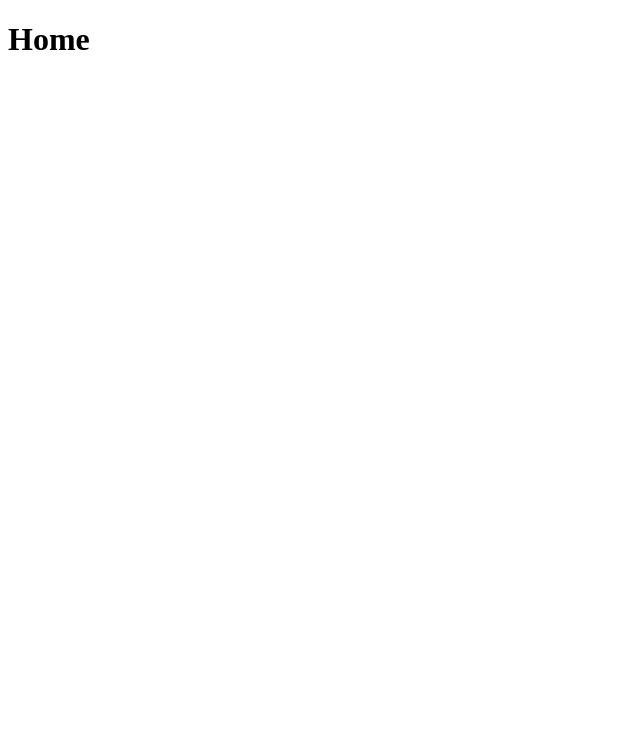
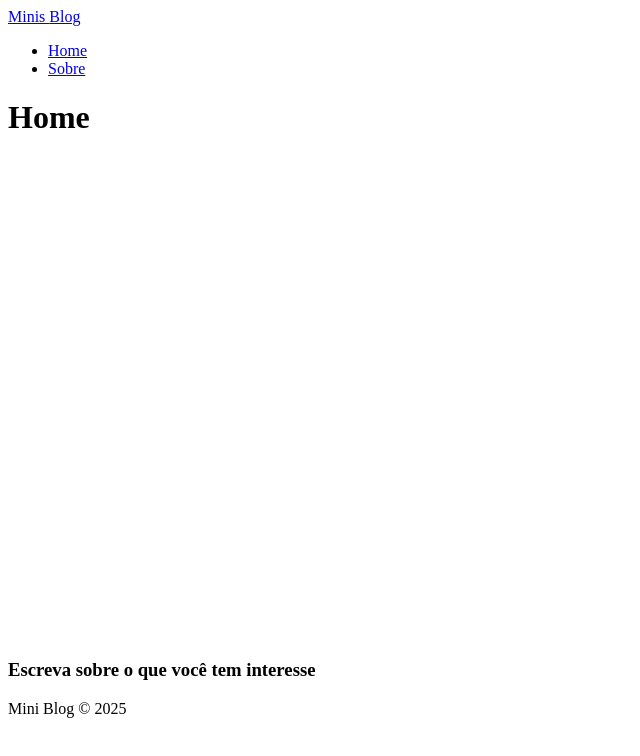
Before and after one commit to Gabriel-otirB/mini-blog, a React (Vite) app: page / in a window 1280 px wide. Shown: the top 756 px of the page, without its empty margins (0-640 px from the left). Built offline with nearby package versions, Linux system fonts and the light colour scheme.

Commit message:
Navbar and Footer structure

```diff
--- a/src/App.jsx
+++ b/src/App.jsx
@@ -1,12 +1,16 @@
 import { Outlet } from 'react-router-dom';
 import './App.css';
+import Navbar from './components/Navbar';
+import Footer from './components/Footer';
 
 function App() {
   return (
     <main>
+      <Navbar />
       <div className="container">
         <Outlet />
       </div>
+      <Footer />
     </main>
   )
 }
--- /dev/null
+++ b/src/components/Footer/index.jsx
@@ -0,0 +1,12 @@
+import styles from './Footer.module.css';
+
+const Footer = () => {
+  return (
+    <footer>
+      <h3>Escreva sobre o que você tem interesse</h3>
+      <p>Mini Blog &copy; 2025</p>
+    </footer>
+  )
+}
+
+export default Footer
--- /dev/null
+++ b/src/components/Navbar/index.jsx
@@ -0,0 +1,17 @@
+import { NavLink } from 'react-router-dom';
+
+import styles from './Navbar.module.css';
+
+const Navbar = () => {
+  return (
+    <nav>
+      <NavLink to='/'>Minis <span>Blog</span></NavLink>
+      <ul>
+        <li><NavLink to='/'>Home</NavLink></li>
+        <li><NavLink to='/about'>Sobre</NavLink></li>
+      </ul>
+    </nav>
+  )
+}
+
+export default Navbar
```
Also changed, not shown: src/components/Footer/Footer.module.css (added), src/components/Navbar/Navbar.module.css (added).
